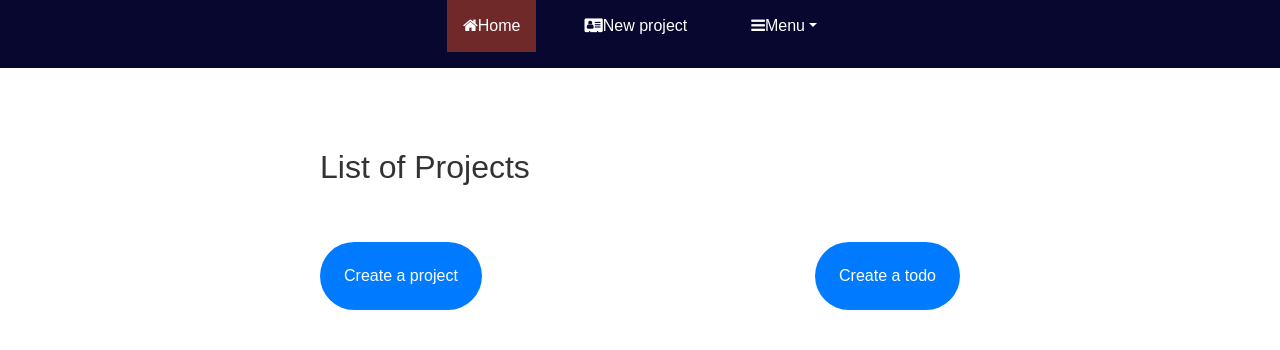
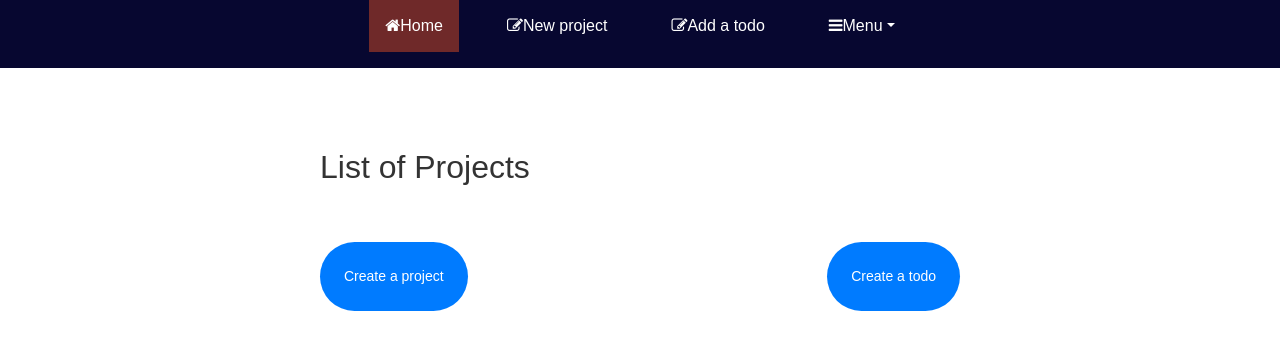
Before and after one commit to descholar-ceo/todo-list, a website built with webpack: page public/index.html in a window 1280 px wide. Both pictures are taken after a click on the item "Home". Built offline with nearby package versions, Linux system fonts and the light colour scheme.

Commit message:
Refactor the navbar and homecomponent to use the best practice

```diff
--- a/src/assets/styles/style.scss
+++ b/src/assets/styles/style.scss
@@ -74,8 +74,9 @@ nav {
 }
 
 .create-project-btn {
-  color: $white-color;
   border-radius: 60px;
+  outline: none;
+  border: none;
 }
 
 @import 'media-queries';
--- /dev/null
+++ b/src/helpers/global-helpers.js
@@ -0,0 +1,9 @@
+const createButton = (classes, textContent, btnOnClickMethod) => {
+  const button = document.createElement('button');
+  button.setAttribute('class', classes);
+  button.textContent = textContent;
+  button.addEventListener('click', () => { btnOnClickMethod(); });
+  return button;
+};
+
+export default createButton;
--- a/src/helpers/projects-helpers.js
+++ b/src/helpers/projects-helpers.js
@@ -1,4 +1,20 @@
-export const createSingleProjectView = () => {};
+export const createSingleProjectView = (project, ProjectUI, rootElement) => {
+  const projectDiv = document.createElement('div');
+  projectDiv.setAttribute('class', 'project-container cursor-pointer pl-4 pr-4  d-flex justify-content-between align-items-center');
+
+  const title = document.createElement('h4');
+  title.textContent = project.title;
+
+  projectDiv.appendChild(title);
+  const toDos = document.createElement('h4');
+  toDos.textContent = `${project.todos.length} todo(s)`;
+  projectDiv.appendChild(toDos);
+  projectDiv.addEventListener('click', () => {
+    ProjectUI.displayIndividualProject(rootElement, project);
+  });
+  return projectDiv;
+};
+
 export const createSingleTodoView = (todo, bg) => {
   const singleTodoDiv = document.createElement('div');
   singleTodoDiv.setAttribute('class', `width-60 flex-space-between cursor-pointer padding-1 margin-y-1 centered-horizontal ${bg}`);
--- a/src/index.js
+++ b/src/index.js
@@ -4,9 +4,58 @@ import 'bootstrap/dist/js/bootstrap.bundle.min';
 import NavBarUI from './layouts/navbar';
 import HomeUI from './layouts/home';
 import ProjectsList from './components/projects_list';
+import ProjectUI from './layouts/project-ui';
+import ToDoUI from './layouts/todo-ui';
 
 const content = document.querySelector('#root');
-const projectsObj = new ProjectsList();
+const allProjects = new ProjectsList().listAll();
+const mainWrapper = () => HomeUI.generateMainWrapper(content);
 
 NavBarUI.displayNavbar(content);
-HomeUI.displayProjectsList(projectsObj.listAll(), content);
+mainWrapper();
+
+const mainElt = document.querySelector('#main-container');
+
+const mainHome = () => HomeUI.displayProjectsList(allProjects, mainElt);
+const createProjectForm = () => { ProjectUI.displayCreateProjectForm(mainElt); };
+const createTodo = () => { ToDoUI.displayCreateToDoForm(mainElt, allProjects); };
+
+mainHome();
+const tabSwitcher = (moduleToDisplay) => {
+  mainElt.innerHTML = '';
+  moduleToDisplay();
+};
+const allNavItems = document.querySelectorAll('#nav-item');
+
+const deleteClassActive = () => {
+  allNavItems.forEach(item => {
+    if (item.classList.contains('active')) {
+      item.classList.remove('active');
+    }
+  });
+};
+
+const addClassActive = (item) => {
+  item.classList.add('active');
+};
+
+// eventListeners
+allNavItems.forEach(item => {
+  item.addEventListener('click', event => {
+    if (event.target.classList.contains('home')) {
+      deleteClassActive();
+      addClassActive(event.target);
+      tabSwitcher(mainHome);
+    }
+    if (event.target.classList.contains('new-project')) {
+      deleteClassActive();
+      addClassActive(event.target);
+      tabSwitcher(createProjectForm);
+    }
+    if (event.target.classList.contains('to-do-form')) {
+      deleteClassActive();
+      addClassActive(event.target);
+      tabSwitcher(createTodo);
+    }
+  });
+});
--- a/src/layouts/home.js
+++ b/src/layouts/home.js
@@ -1,41 +1,33 @@
+import createButton from '../helpers/global-helpers';
+import { createSingleProjectView } from '../helpers/projects-helpers';
 import ProjectUI from './project-ui';
 
 class home {
+  static generateMainWrapper = (rootElement) => {
+    const mainElt = document.createElement('main');
+    mainElt.setAttribute('class', 'main-page width-100 height-100');
+    mainElt.setAttribute('id', 'main-container');
+    rootElement.append(mainElt);
+  }
+
   static displayProjectsList = (projects, rootElement) => {
     const homeDivWrapper = document.createElement('div');
     homeDivWrapper.setAttribute('class', 'col-10 col-md-6 centered-horizontal padding-y-5');
     const listH1 = document.createElement('h2');
     listH1.textContent = 'List of Projects';
     homeDivWrapper.appendChild(listH1);
+    const allProjects = [];
     projects.forEach((project) => {
-      const projectDiv = document.createElement('div');
-      projectDiv.setAttribute('class', 'project-container cursor-pointer pl-4 pr-4  d-flex justify-content-between align-items-center');
-
-      const title = document.createElement('h4');
-      title.textContent = project.title;
-
-      projectDiv.appendChild(title);
-      const toDos = document.createElement('h4');
-      toDos.textContent = `${project.todos.length} todos`;
-      projectDiv.appendChild(toDos);
-
-      homeDivWrapper.appendChild(projectDiv);
-      projectDiv.addEventListener('click', () => {
-        ProjectUI.displayIndividualProject(rootElement, project);
-      });
+      allProjects.push(createSingleProjectView(project, ProjectUI, rootElement));
     });
+    allProjects.map(curr => homeDivWrapper.appendChild(curr));
 
     const btnsDiv = document.createElement('div');
     btnsDiv.setAttribute('class', 'd-flex justify-content-between align-items-center');
-    const createProjectBtn = document.createElement('button');
-    createProjectBtn.setAttribute('class', 'mt-5 btn-primary create-project-btn p-4');
-    createProjectBtn.textContent = 'Create a project';
-    btnsDiv.appendChild(createProjectBtn);
+    const btnClasses = 'mt-5 btn-primary btn-sm create-project-btn p-4';
+    btnsDiv.appendChild(createButton(btnClasses, 'Create a project', undefined));
+    btnsDiv.appendChild(createButton(btnClasses, 'Create a todo', undefined));
 
-    const createToDoBtn = document.createElement('button');
-    createToDoBtn.setAttribute('class', 'ml-5 mt-5 btn-primary create-project-btn p-4');
-    createToDoBtn.textContent = 'Create a todo';
-    btnsDiv.appendChild(createToDoBtn);
     homeDivWrapper.appendChild(btnsDiv);
     rootElement.appendChild(homeDivWrapper);
   }
--- a/src/layouts/navbar.js
+++ b/src/layouts/navbar.js
@@ -1,114 +1,81 @@
-import HomeUI from './home';
-import ProjectsList from '../components/projects_list';
-import ProjectUI from './project-ui';
-import ToDoUI from './todo-ui';
-import ToDo from '../components/todo';
-
 class NavBarUI {
-  clear = () => {};
-
   static displayNavbar = (rootElement) => {
     const headerElt = document.createElement('header');
     headerElt.setAttribute('class', 'primary-bg centered-h-v width-100');
+
     const navElt = document.createElement('nav');
     navElt.setAttribute('class', 'centered-h-v width-100 flex-md-horizontal-right');
+
     const navUl = document.createElement('ul');
     navUl.setAttribute('class', 'flex-horizontal-center width-100 width-md-60');
+
+    // home tab
     const navLiHome = document.createElement('li');
     navLiHome.setAttribute('class', 'padding-1 margin-x-1 active home');
-    navLiHome.setAttribute('id', 'nav-item-home');
+    navLiHome.setAttribute('id', 'nav-item');
+    const homeIcon = document.createElement('i');
+    homeIcon.setAttribute('class', 'fa fa-home hidden-sm');
+    homeIcon.setAttribute('aria-hidden', 'true');
+    const homeText = document.createTextNode('Home');
+    navLiHome.appendChild(homeIcon);
+    navLiHome.appendChild(homeText);
+    navUl.appendChild(navLiHome);
 
-    const projectsObj = new ProjectsList();
-    navLiHome.addEventListener('click', (evt) => {
-      evt.stopImmediatePropagation();
+    // new project tab
+    const navLiNewProject = document.createElement('li');
+    navLiNewProject.setAttribute('class', 'padding-1 margin-x-1 new-project');
+    navLiNewProject.setAttribute('id', 'nav-item');
+    const createNewProjectIcon = document.createElement('i');
+    createNewProjectIcon.setAttribute('class', 'fa fa-pencil-square-o hidden-sm');
+    createNewProjectIcon.setAttribute('aria-hidden', 'true');
+    const createNewProjectText = document.createTextNode('New project');
+    navLiNewProject.appendChild(createNewProjectIcon);
+    navLiNewProject.appendChild(createNewProjectText);
+    navUl.appendChild(navLiNewProject);
 
-      rootElement.innerHTML = '';
-      NavBarUI.displayNavbar(rootElement);
-      HomeUI.displayProjectsList(projectsObj.listAll(), rootElement);
-    });
+    // new todo tab
+    const navLiNewToDo = document.createElement('li');
+    navLiNewToDo.setAttribute('class', 'padding-1 margin-x-1 to-do-form');
+    navLiNewToDo.setAttribute('id', 'nav-item');
+    const createNewTodoIcon = document.createElement('i');
+    createNewTodoIcon.setAttribute('class', 'fa fa-pencil-square-o hidden-sm');
+    createNewTodoIcon.setAttribute('aria-hidden', 'true');
+    const createNewTodoText = document.createTextNode('Add a todo');
+    navLiNewToDo.appendChild(createNewTodoIcon);
+    navLiNewToDo.appendChild(createNewTodoText);
+    navUl.appendChild(navLiNewToDo);
 
-    const navLiNewProject = document.createElement('li');
-    navLiNewProject.setAttribute('class', 'padding-1 margin-x-1 contact');
-    navLiNewProject.setAttribute('id', 'nav-item-new-project');
-    navLiNewProject.addEventListener('click', (evt) => {
-      evt.stopImmediatePropagation();
-
-      rootElement.innerHTML = '';
-      NavBarUI.displayNavbar(rootElement);
-      ProjectUI.displayCreateProjectForm(rootElement);
-
-      const projectName = document.querySelector('#project-name');
-      const submitBtn = document.querySelector('#submit-project-btn');
-
-      submitBtn.addEventListener('click', (evt) => {
-        evt.stopImmediatePropagation();
-        projectsObj.addProject(projectName.value);
-      });
-    });
+    // menu tab
     const navLiMenu = document.createElement('li');
     navLiMenu.setAttribute('class', 'padding-1 margin-x-1 menu dropdown-toggle');
     navLiMenu.setAttribute('data-toggle', 'dropdown');
-    navLiMenu.setAttribute('id', 'nav-item');
     const dropDownMenu = document.createElement('div');
+    dropDownMenu.setAttribute('class', 'dropdown-menu');
 
-    dropDownMenu.setAttribute('class', 'dropdown-menu');
-    const createToDoItem = document.createElement('li');
-    createToDoItem.setAttribute('class', 'dropdown-item cursor-pointer');
-    createToDoItem.textContent = 'Create todo';
-    createToDoItem.addEventListener('click', (evt) => {
-      evt.stopImmediatePropagation();
-      rootElement.innerHTML = '';
-      NavBarUI.displayNavbar(rootElement);
-      ToDoUI.displayCreateToDoForm(rootElement, projectsObj.listAll());
+    const settingOption = document.createElement('li');
+    settingOption.setAttribute('id', 'nav-item');
+    settingOption.setAttribute('class', 'dropdown-item cursor-pointer');
+    settingOption.textContent = 'Settings';
 
-      const toDoName = document.querySelector('#todo-name');
-      const toDoProject = document.querySelector('#todo-project');
-      const toDoDescription = document.querySelector('#todo-description');
-      const toDoPriority = document.querySelector('#todo-priority');
-      const toDoDate = document.querySelector('#todo-date');
-      const submitBtn = document.querySelector('#submit-todo-btn');
-
-      submitBtn.addEventListener('click', (evt) => {
-        evt.stopImmediatePropagation();
-        const toDoObj = new ToDo(
-          toDoName.value, toDoPriority.value, toDoDescription.value, toDoDate.value,
-        );
-        projectsObj.addTodoToProject(toDoProject.value, toDoObj);
-      });
-    });
-    dropDownMenu.appendChild(createToDoItem);
+    const helpOption = document.createElement('li');
+    helpOption.setAttribute('id', 'nav-item');
+    helpOption.setAttribute('class', 'dropdown-item cursor-pointer');
+    helpOption.textContent = 'Help';
+    dropDownMenu.appendChild(settingOption);
+    dropDownMenu.appendChild(helpOption);
     navLiMenu.appendChild(dropDownMenu);
 
-    const homeIcon = document.createElement('i');
-    homeIcon.setAttribute('class', 'fa fa-home hidden-sm');
-    homeIcon.setAttribute('aria-hidden', 'true');
-    const contactIcon = document.createElement('i');
-    contactIcon.setAttribute('class', 'fa fa-address-card hidden-sm');
-    contactIcon.setAttribute('aria-hidden', 'true');
     const menuIcon = document.createElement('i');
     menuIcon.setAttribute('class', 'fa fa-bars hidden-sm');
     menuIcon.setAttribute('aria-hidden', 'true');
-    const homeText = document.createTextNode('Home');
-    const contactText = document.createTextNode('New project');
     const menuText = document.createTextNode('Menu');
-
-    navLiHome.appendChild(homeIcon);
-    navLiHome.appendChild(homeText);
-
-    navLiNewProject.appendChild(contactIcon);
-    navLiNewProject.appendChild(contactText);
-
     navLiMenu.appendChild(menuIcon);
     navLiMenu.appendChild(menuText);
-
-    navUl.appendChild(navLiHome);
-    navUl.appendChild(navLiNewProject);
     navUl.appendChild(navLiMenu);
 
+    // wrap up
     navElt.appendChild(navUl);
-
     headerElt.appendChild(navElt);
-
     rootElement.append(headerElt);
   }
 }
```
